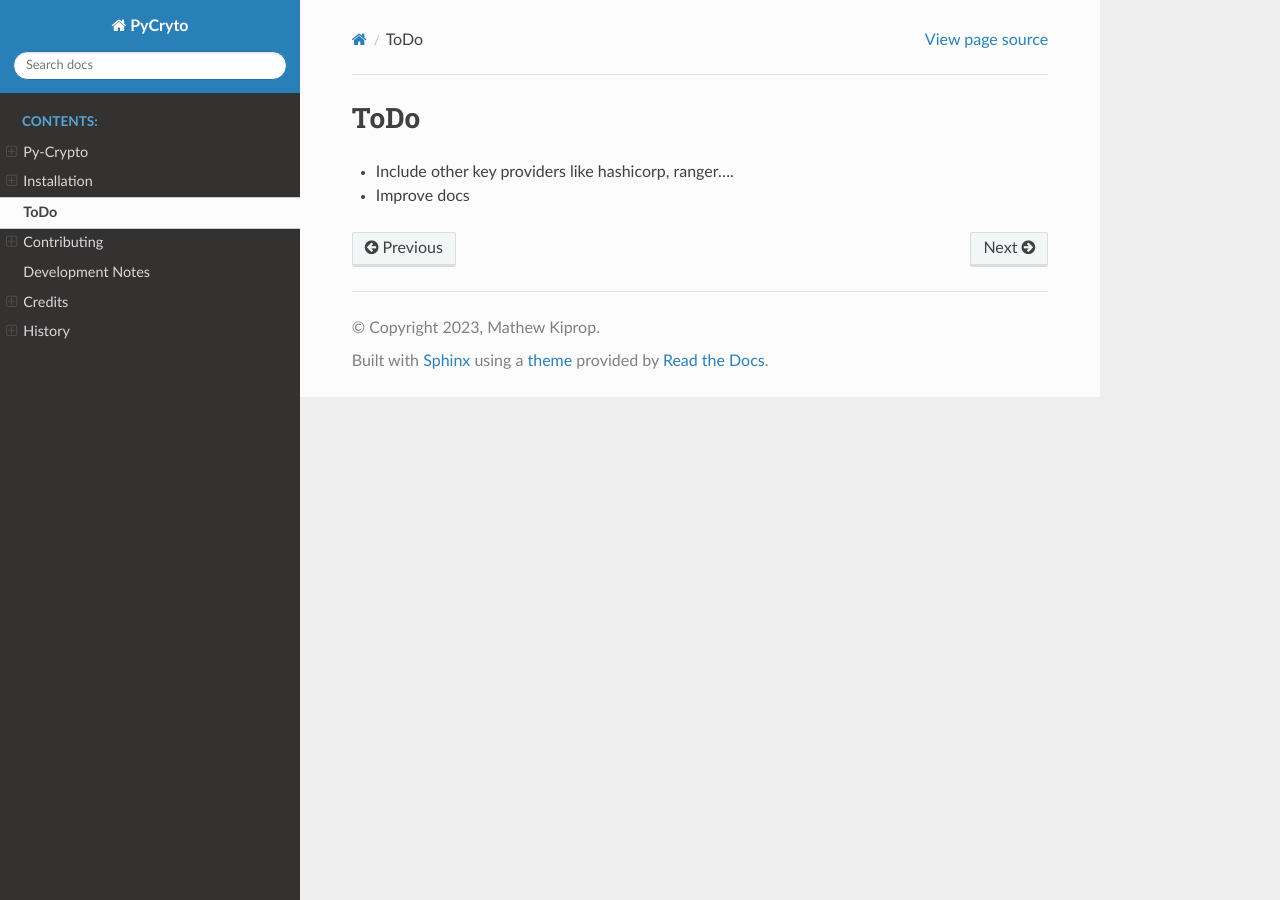
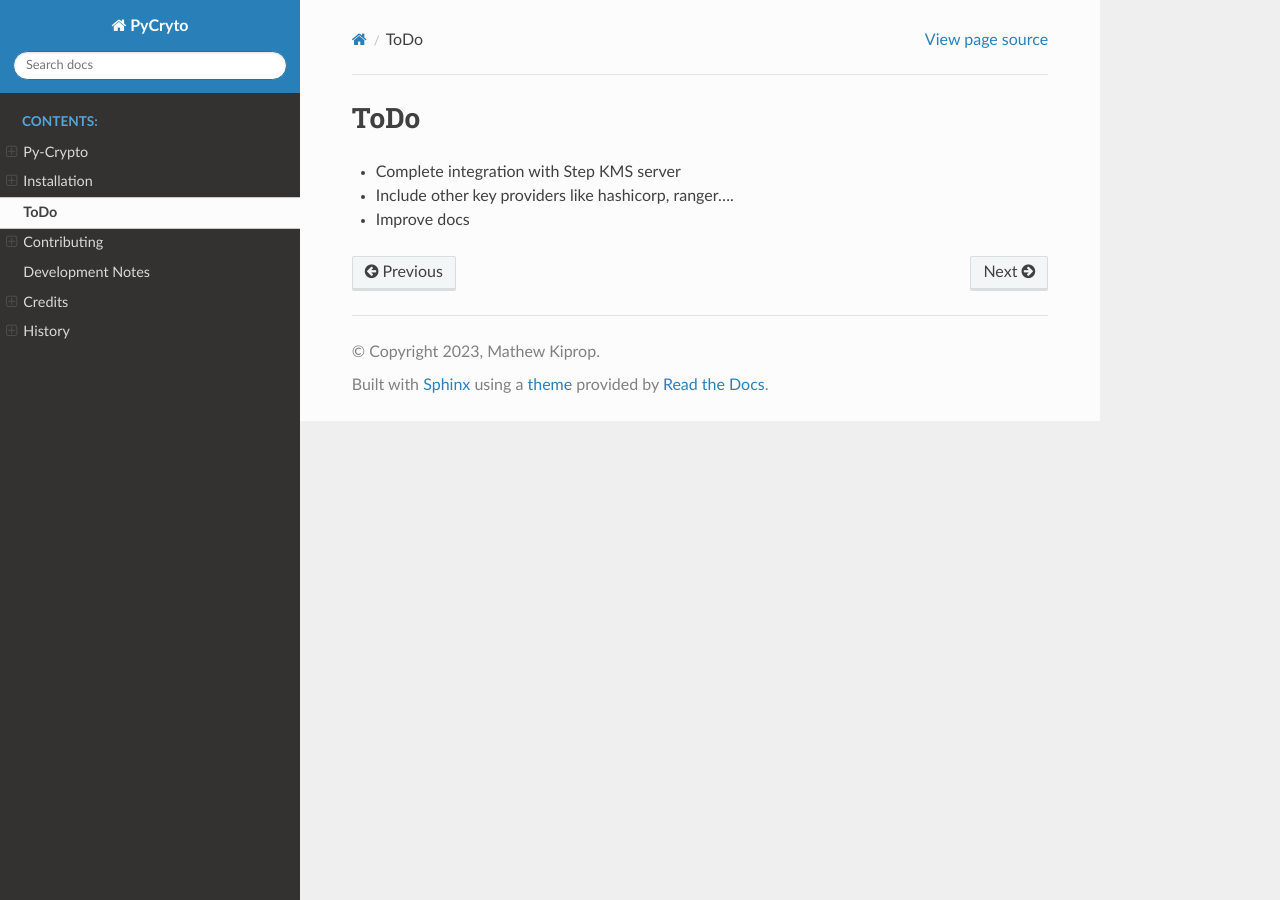
Before and after one commit to Kapkiai/py-cryptokms, a Sphinx documentation site: the page built from docs/todo.rst, in a window 1280 px wide. Built offline with Sphinx 7.4.7 and the Read the Docs theme 2.0.0, drawn with Linux system fonts in a browser that asks for light colours; pages that are not in the unit, such as notebooks, are missing from menus.

Commit message:
todo: include milestone to complete integrtion with saf kms server

```diff
--- a/docs/todo.rst
+++ b/docs/todo.rst
@@ -2,5 +2,6 @@
 ToDo
 =====
 
+* Complete integration with Step KMS server
 * Include other key providers like hashicorp, ranger....
 * Improve docs
```
